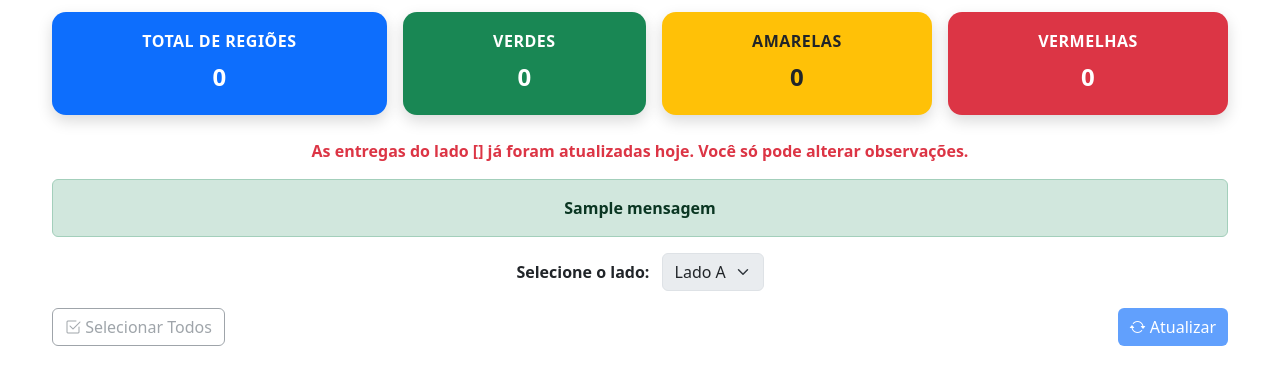
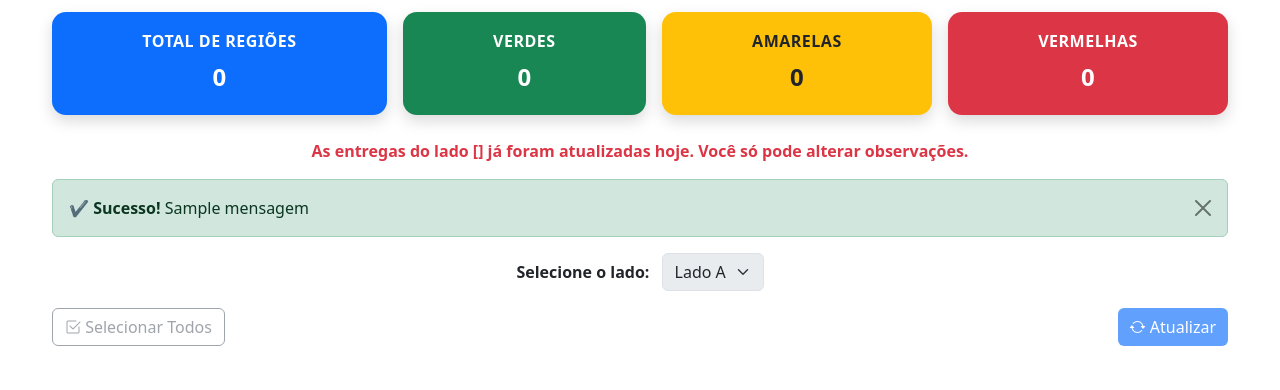
Before and after one commit to Dougas85/Gerenciamento-Operacional, a Flask app: template templates/index.html in a window 1280 px wide. Shown: the part 192-582 px from the top of the page. Run offline with Flask 3, Linux system fonts and the light colour scheme; the template is opened without the code that fills it: most values are stand-ins (such as "Sample title", 1, 10 or a date in 2020); some libraries are stand-ins or nearby versions.

Commit message:
Update index.html

```diff
--- a/templates/index.html
+++ b/templates/index.html
@@ -41,10 +41,19 @@
     {% endif %}
 
     {% if mensagem %}
-    <div class="alert alert-success text-center fw-semibold">
-        {{ mensagem }}
-    </div>
+      {% if "já foi atualizado" in mensagem %}
+        <div class="alert alert-warning alert-dismissible fade show mt-3" role="alert">
+          <strong>⚠ Atenção!</strong> {{ mensagem }}
+          <button type="button" class="btn-close" data-bs-dismiss="alert" aria-label="Close"></button>
+        </div>
+      {% else %}
+        <div class="alert alert-success alert-dismissible fade show mt-3" role="alert">
+          <strong>✔ Sucesso!</strong> {{ mensagem }}
+          <button type="button" class="btn-close" data-bs-dismiss="alert" aria-label="Close"></button>
+        </div>
+      {% endif %}
     {% endif %}
+
 
     <!-- Formulário único -->
     <form method="POST" id="form-regioes" class="mb-4">
```
